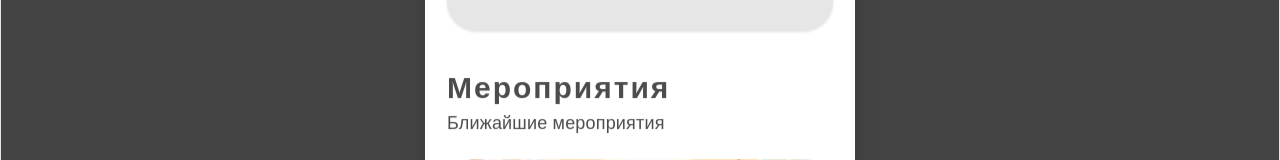
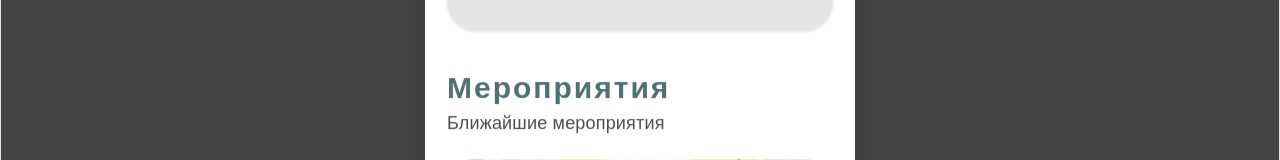
Before and after one commit to enya7/tg-mini-app, a React (Vite) app in the folder matreshka-miniapp/: page / in a window 1280 px wide. Shown: the part 556-716 px from the top of the page. Built offline with nearby package versions, Linux system fonts and the light colour scheme; a web font is replaced by a local one.

Commit message:
Changed the color of text in Events

```diff
--- a/matreshka-miniapp/src/App.css
+++ b/matreshka-miniapp/src/App.css
@@ -538,7 +538,7 @@ button,
   font-weight: 700;
   letter-spacing: 2px;
   margin: 0;
-  color: #111;
+  color: var(--dark-green);
   text-align: start;
 }
 
```
